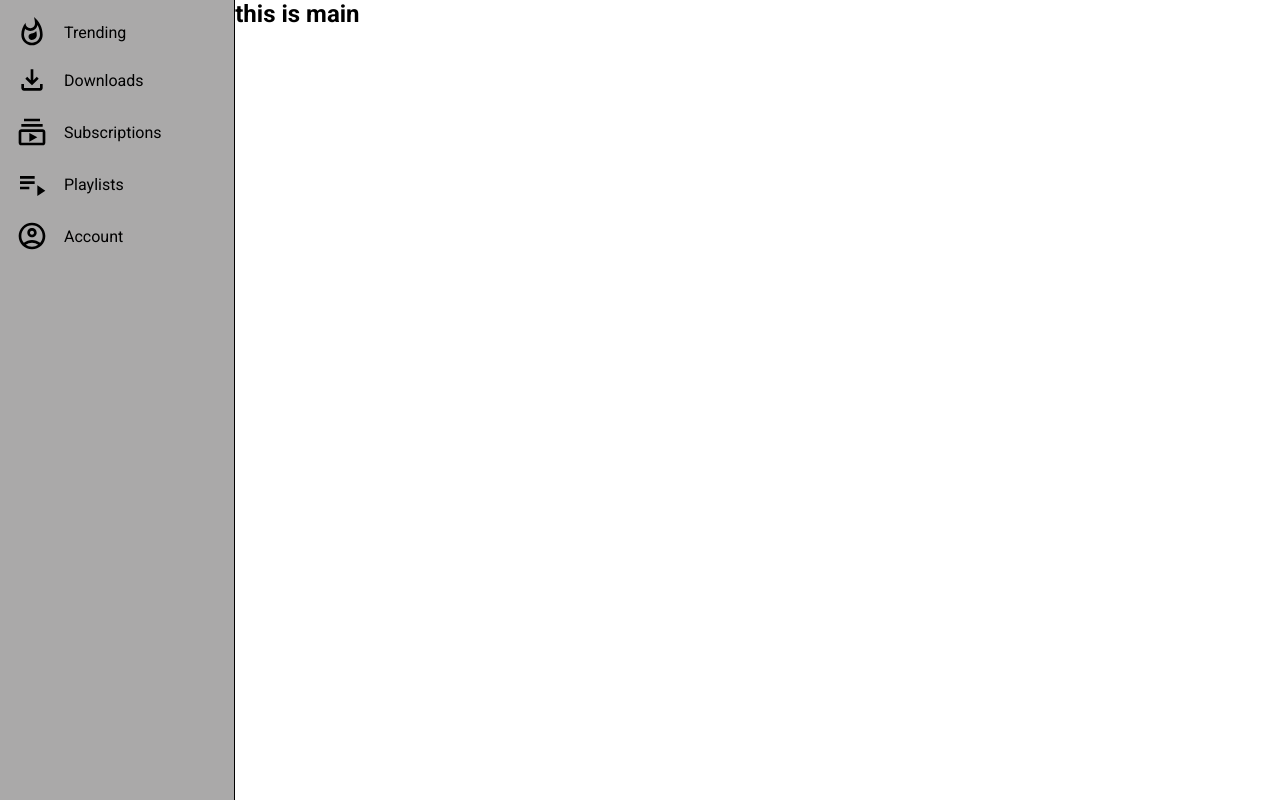
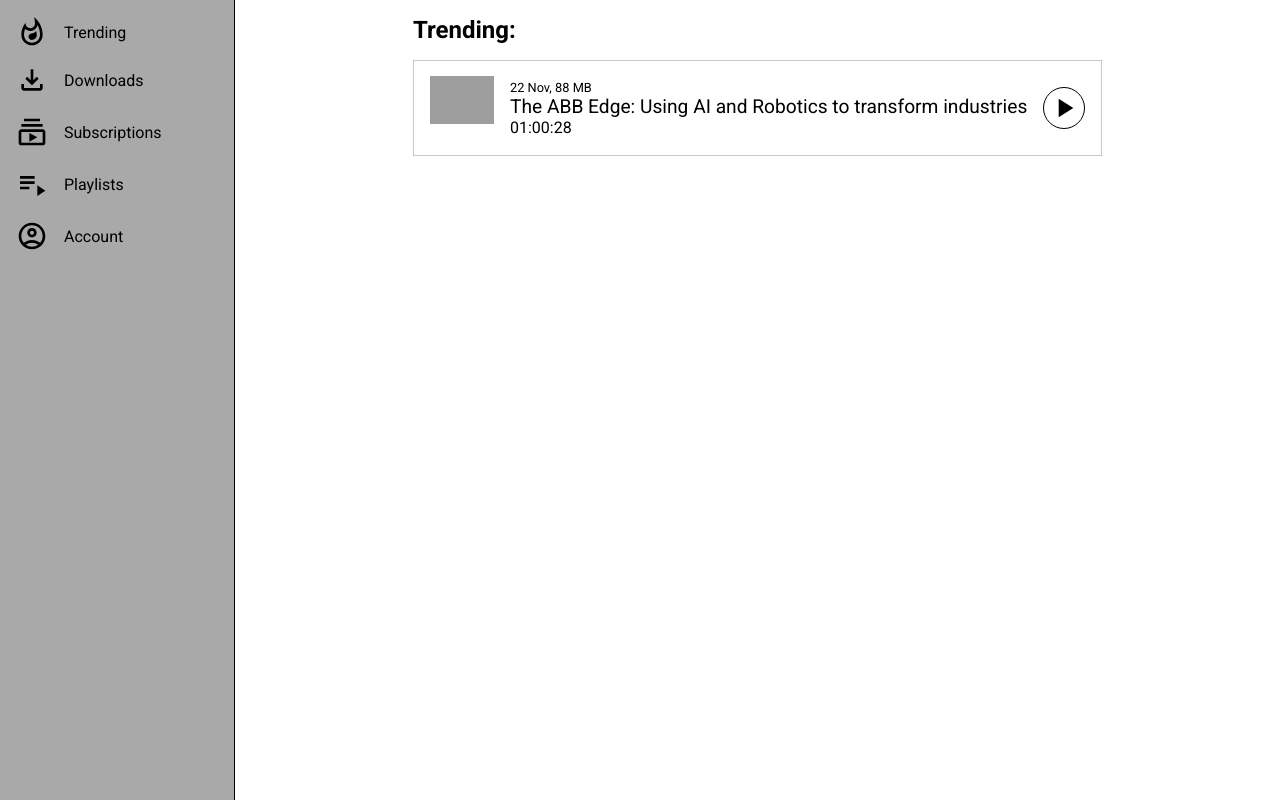
Before and after one commit to raghav309/podium-box, a React (Create React App) app: page / in a window 1280 px wide. Built offline with nearby package versions, Linux system fonts and the light colour scheme; grey boxes are pictures that could not be loaded.

Commit message:
Update MainSection and its styles

```diff
--- a/src/components/MainSection.jsx
+++ b/src/components/MainSection.jsx
@@ -1,7 +1,12 @@
+import EpisodeList from './EpisodeList'
+
 function MainSection() {
     return (
         <section className="MainSection">
-            <h1>this is main</h1>
+            <div className="MainTab">
+                <h1 className="MainTab-title">Trending:</h1>
+                <EpisodeList />
+            </div>
         </section>
     )
 }
--- a/src/stylesheets/_MainSection.scss
+++ b/src/stylesheets/_MainSection.scss
@@ -1,7 +1,17 @@
 .MainSection {
     height: 100%;
     width: auto;
+    overflow-y: auto;
     order: 1;
+}
+
+.MainTab {
+    margin: 0 auto;
+    width: fit-content;
+
+    &-title {
+        margin: 1rem 0;
+    }
 }
 
 @media (min-width: 766px) {
--- a/src/stylesheets/main.scss
+++ b/src/stylesheets/main.scss
@@ -2,3 +2,4 @@
 @use 'App.scss';
 @use 'SideSection.scss';
 @use 'MainSection.scss';
+@use 'EpisodeList.scss';
```
